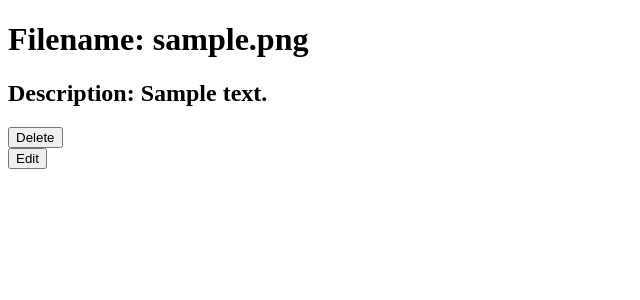
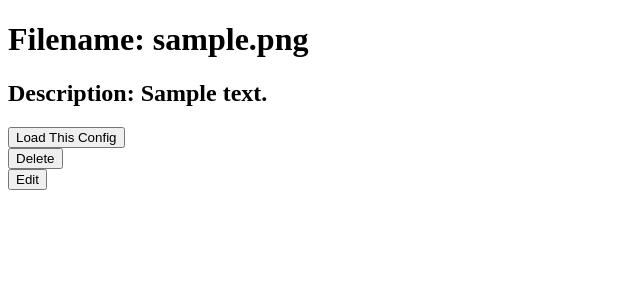
Before and after one commit to treysuiter/net-buddy, a Django app: page /routerconfiglist/1/ in a window 1280 px wide. Shown: the part 68-368 px from the top of the page, without its empty margins (0-640 px from the left). Run offline with Django 3.2, Linux system fonts and the light colour scheme; a user stored in the database is signed in; tables that the repository leaves empty hold one stand-in row (values such as "Sample post"); parts of the project's set-up code (start-up, migrations or seed data) failed here and were passed over.

Commit message:
can load config but getting Search pattern never detected in send_command_expect: TreyNet\# error

```diff
--- a/netbuddyapp/templates/router/router_config_details.html
+++ b/netbuddyapp/templates/router/router_config_details.html
@@ -3,6 +3,11 @@
 {% block content%}
 <h1>Filename: {{ router_config.filename }}</h1>
 <h2>Description: {{router_config.description}}</h2>
+<form action="{% url 'netbuddyapp:routerconfig' router_config.id %}" method="POST">
+    {% csrf_token %}
+    <input type="hidden" name="actual_method" value="LOAD_CONFIG">
+    <button>Load This Config</button>
+</form>
 <form action="{% url 'netbuddyapp:routerconfig' router_config.id %}" method="POST">
     {% csrf_token %}
     <input type="hidden" name="actual_method" value="DELETE">
--- a/netbuddyapp/views/router/router_config_details.py
+++ b/netbuddyapp/views/router/router_config_details.py
@@ -2,8 +2,9 @@ import sqlite3
 from django.urls import reverse
 from django.shortcuts import render, redirect
 from django.contrib.auth.decorators import login_required
-from netbuddyapp.models import RouterConfiguration
+from netbuddyapp.models import RouterConfiguration, NetBuddyUser
 from ..connection import Connection
+from netmiko import ConnectHandler
 
 
 def get_router_config(router_config_id):
@@ -37,7 +38,28 @@ def router_config_details(request, router_config_id):
         return render(request, template_name, {'router_config': router_config})
 
     elif request.method == 'POST':
+
+        current_user = request.user
+        current_netbuddy_user = NetBuddyUser.objects.get(user_id=current_user.id)
+        router_config_to_load = RouterConfiguration.objects.get(pk=router_config_id)
+
         form_data = request.POST
+
+        if (
+            "actual_method" in form_data
+            and form_data["actual_method"] == "LOAD_CONFIG"
+        ):
+            device = {}
+            device['device_type'] = 'cisco_ios'
+            device['ip'] = f"{current_netbuddy_user.current_router_ip}"
+            device['username'] = f"{current_netbuddy_user.ssh_username}"
+            device['password'] = f"{current_netbuddy_user.ssh_password}"
+            conn = ConnectHandler(**device)
+
+            conn.send_command(f"copy tftp://172.16.1.5/{router_config_to_load.filename} running-config")
+
+            return redirect(reverse('netbuddyapp:routerconfiglist'))
+
 
         if (
             "actual_method" in form_data
```
Lines whose indentation alone changed are shown as unchanged.
